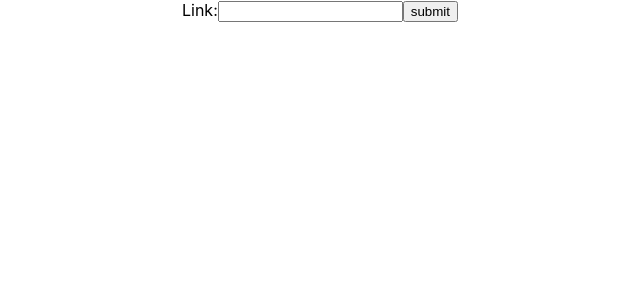
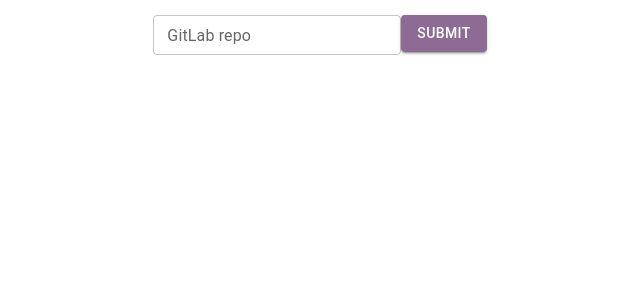
Before and after one commit to millieba/webdev-project2, a React (Create React App) app in the folder prosjekt-2/: page / in a window 1280 px wide. Shown: the top 300 px of the page, without its empty margins (320-960 px from the left). Built offline with nearby package versions, Linux system fonts and the light colour scheme.

Commit message:
implemented MUI, and changed field and button on SendLink-page

```diff
--- a/prosjekt-2/package.json
+++ b/prosjekt-2/package.json
@@ -3,6 +3,9 @@
   "version": "0.1.0",
   "private": true,
   "dependencies": {
+    "@emotion/react": "^11.10.4",
+    "@emotion/styled": "^11.10.4",
+    "@mui/material": "^5.10.6",
     "@testing-library/jest-dom": "^5.16.5",
     "@testing-library/react": "^13.4.0",
     "@testing-library/user-event": "^13.5.0",
--- a/prosjekt-2/src/App.tsx
+++ b/prosjekt-2/src/App.tsx
@@ -1,5 +1,3 @@
-import React from 'react';
-import logo from './logo.svg';
 import './App.css';
 import SendLink from './components/SendLink';
 
--- a/prosjekt-2/src/components/SendLink.tsx
+++ b/prosjekt-2/src/components/SendLink.tsx
@@ -1,15 +1,19 @@
+import Box from '@mui/material/Box';
+import TextField from '@mui/material/TextField';
+import { Button } from '@mui/material';
+
 
 function SendLink() {
   return (
-    <div>
-      <form>
-        <label>
-          Link:
-          <input type="text" name="link"/>
-        </label>
-        <input type="submit" value="submit"/>
-      </form>
-    </div>
+    // To adjust the colors on the MUI-components, use theme in index.tsx
+      <div>
+        <Box sx={{ mt: "15px" }}>
+          <TextField id="send-link" variant='outlined' label="GitLab repo" size="small" />
+          <Button variant="contained">
+            Submit
+          </Button>
+        </Box>
+      </div>
   );
 }
 
--- a/prosjekt-2/src/index.tsx
+++ b/prosjekt-2/src/index.tsx
@@ -1,19 +1,31 @@
-import React from 'react';
+import * as React from 'react';
 import ReactDOM from 'react-dom/client';
 import './index.css';
 import App from './App';
-import reportWebVitals from './reportWebVitals';
+import { createTheme, ThemeProvider } from '@mui/material/styles';
+
+// Theme for the MUI-components (does ONLY work on MUI-components)
+const theme = createTheme({
+  palette: {
+    primary: {
+      // Lilac color
+      main: "#8d6b94",
+    },
+    secondary: {
+      // Some blue color
+      main: '#9dbbae',
+    },
+  },
+});
 
 const root = ReactDOM.createRoot(
   document.getElementById('root') as HTMLElement
 );
+
 root.render(
   <React.StrictMode>
+    <ThemeProvider theme={theme}>
     <App />
+    </ThemeProvider>
   </React.StrictMode>
 );
-
-// If you want to start measuring performance in your app, pass a function
-// to log results (for example: reportWebVitals(console.log))
-// or send to an analytics endpoint. Learn more: https://bit.ly/CRA-vitals
-reportWebVitals();
```
Also changed, not shown: 1 other file (tests, documents, lock files or other folders).
